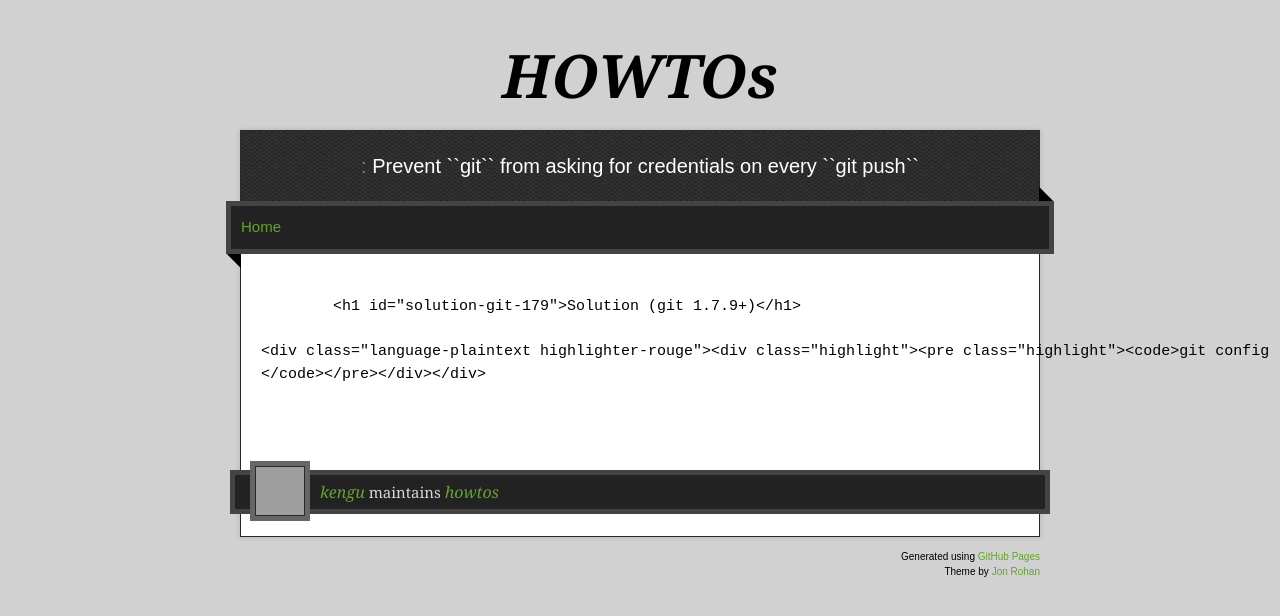
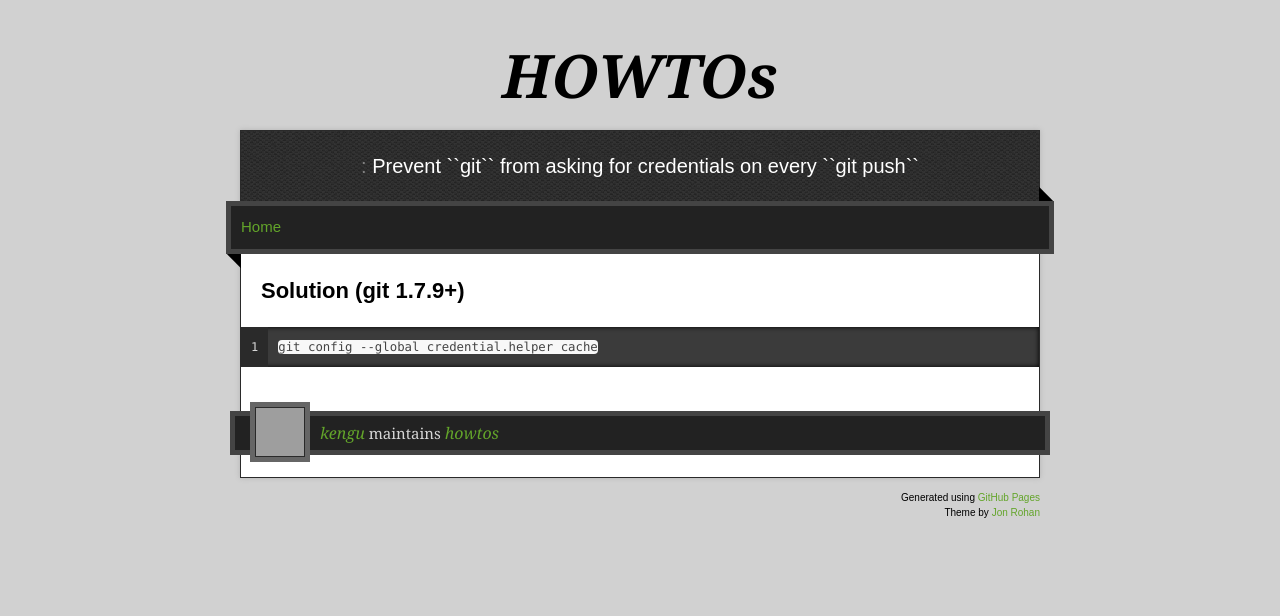
Before and after one commit to kengu/howtos, a Jekyll site: the page built from tmp/2012-22-07-git-credential-helpers.md, in a window 1280 px wide. Shown: the top 616 px of the page. Built offline with Jekyll 4.4.1, drawn with Linux system fonts in a browser that asks for light colours; nearby versions of some CDN libraries; grey boxes are pictures that could not be loaded.

Commit message:
Update _layouts/howto.html

```diff
--- a/_layouts/howto.html
+++ b/_layouts/howto.html
@@ -52,11 +52,8 @@
         <span class="blc"></span><span class="trc"></span>
         </div>
         <article class="markdown-body">
-        <xmp>
 	{{ content }}
-	</xmp>
         </article>
-
       </div>
     </div>
     <footer>
```
